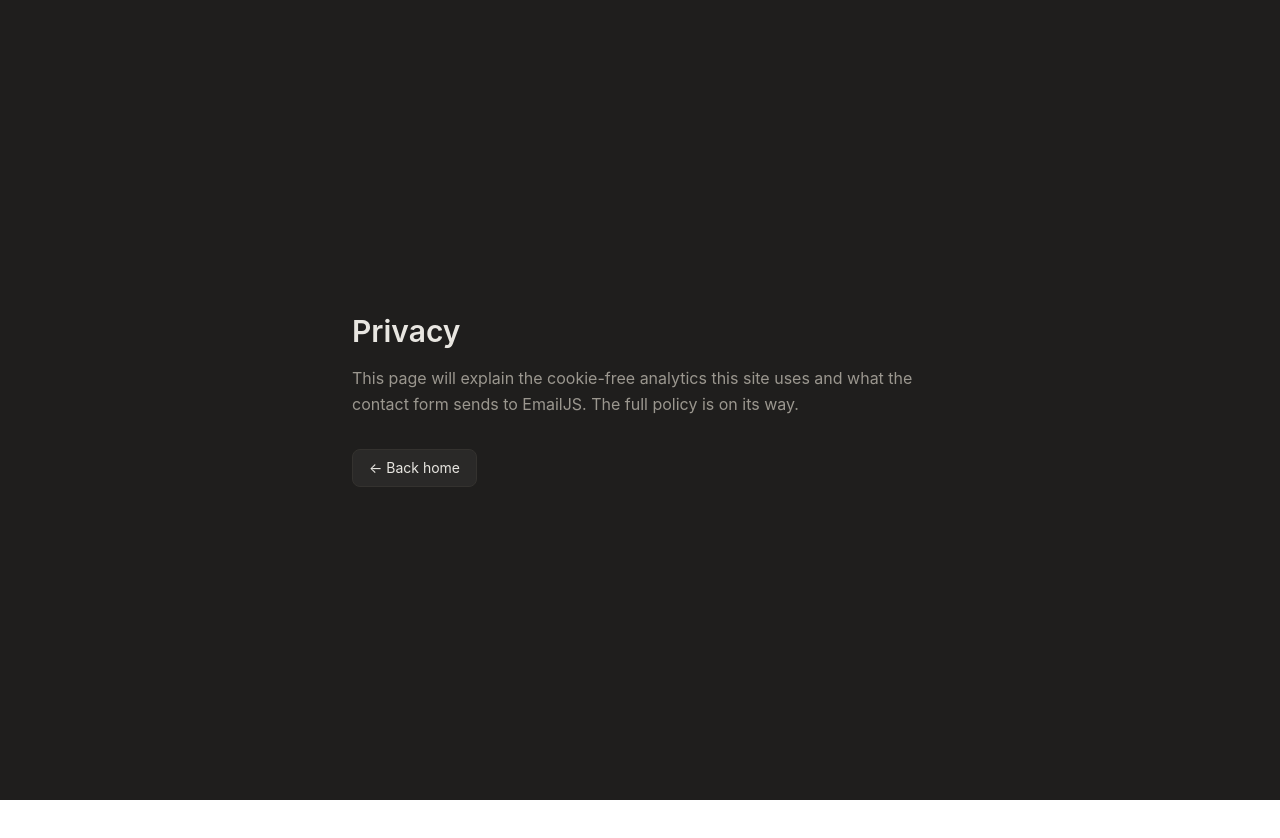
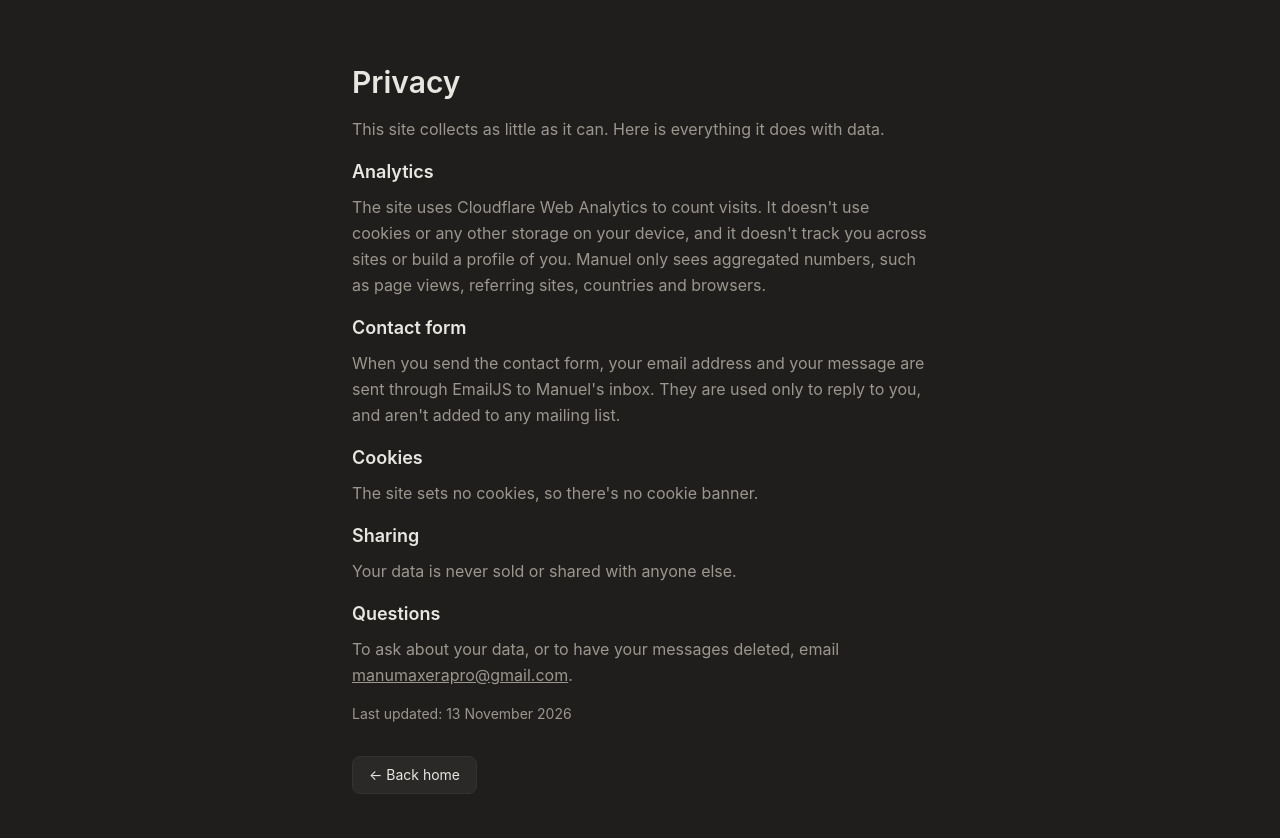
Before and after one commit to manumafe98/manuel-maxera-portfolio, a React (Vite) app: page /privacy in a window 1280 px wide. Shown: the top 838 px of the page. Before the commit the page ends 800 px from the top, so only its background shows below. Built offline with nearby package versions, Linux system fonts and the light colour scheme.

Commit message:
feat: write the /privacy policy covering the cookie-free analytics and the EmailJS contact form (#18)
Co-Authored-By: Claude Opus 5.5 <noreply@anthropic.com>

```diff
--- a/src/pages/PrivacyPage.tsx
+++ b/src/pages/PrivacyPage.tsx
@@ -1,10 +1,65 @@
+import { profile } from "@/content/portfolio";
+import type { ReactNode } from "react";
 import { StaticPage } from "./StaticPage";
+
+/** Change this whenever the policy below changes. */
+const LAST_UPDATED = "13 November 2026";
+
+const Section = ({
+  id,
+  heading,
+  children,
+}: {
+  id: string;
+  heading: string;
+  children: ReactNode;
+}) => (
+  <section aria-labelledby={id} className="space-y-2">
+    <h2 id={id} className="text-lg font-semibold text-(--cc-text)">
+      {heading}
+    </h2>
+    {children}
+  </section>
+);
+
+const link = "underline hover:text-(--cc-accent)";
 
 export const PrivacyPage = () => (
   <StaticPage heading="Privacy">
     <p>
-      This page will explain the cookie-free analytics this site uses and what
-      the contact form sends to EmailJS. The full policy is on its way.
+      This site collects as little as it can. Here is everything it does with
+      data.
     </p>
+    <Section id="privacy-analytics" heading="Analytics">
+      <p>
+        The site uses Cloudflare Web Analytics to count visits. It doesn't use
+        cookies or any other storage on your device, and it doesn't track you
+        across sites or build a profile of you. Manuel only sees aggregated
+        numbers, such as page views, referring sites, countries and browsers.
+      </p>
+    </Section>
+    <Section id="privacy-contact-form" heading="Contact form">
+      <p>
+        When you send the contact form, your email address and your message are
+        sent through EmailJS to Manuel's inbox. They are used only to reply to
+        you, and aren't added to any mailing list.
+      </p>
+    </Section>
+    <Section id="privacy-cookies" heading="Cookies">
+      <p>The site sets no cookies, so there's no cookie banner.</p>
+    </Section>
+    <Section id="privacy-sharing" heading="Sharing">
+      <p>Your data is never sold or shared with anyone else.</p>
+    </Section>
+    <Section id="privacy-questions" heading="Questions">
+      <p>
+        To ask about your data, or to have your messages deleted, email{" "}
+        <a href={`mailto:${profile.email}`} className={link}>
+          {profile.email}
+        </a>
+        .
+      </p>
+    </Section>
+    <p className="text-sm">Last updated: {LAST_UPDATED}</p>
   </StaticPage>
 );
```
Also changed, not shown: 1 other file (tests, documents, lock files or other folders).
